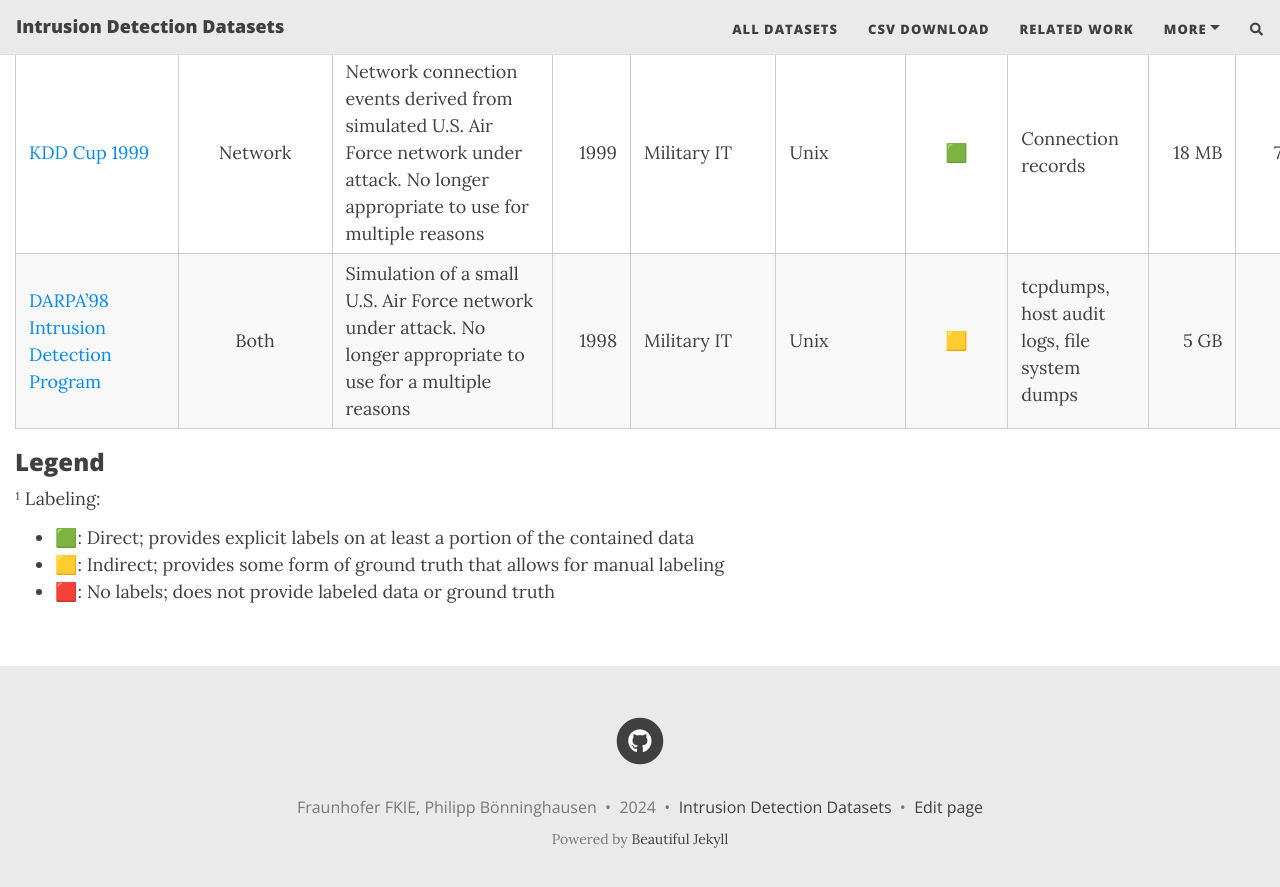
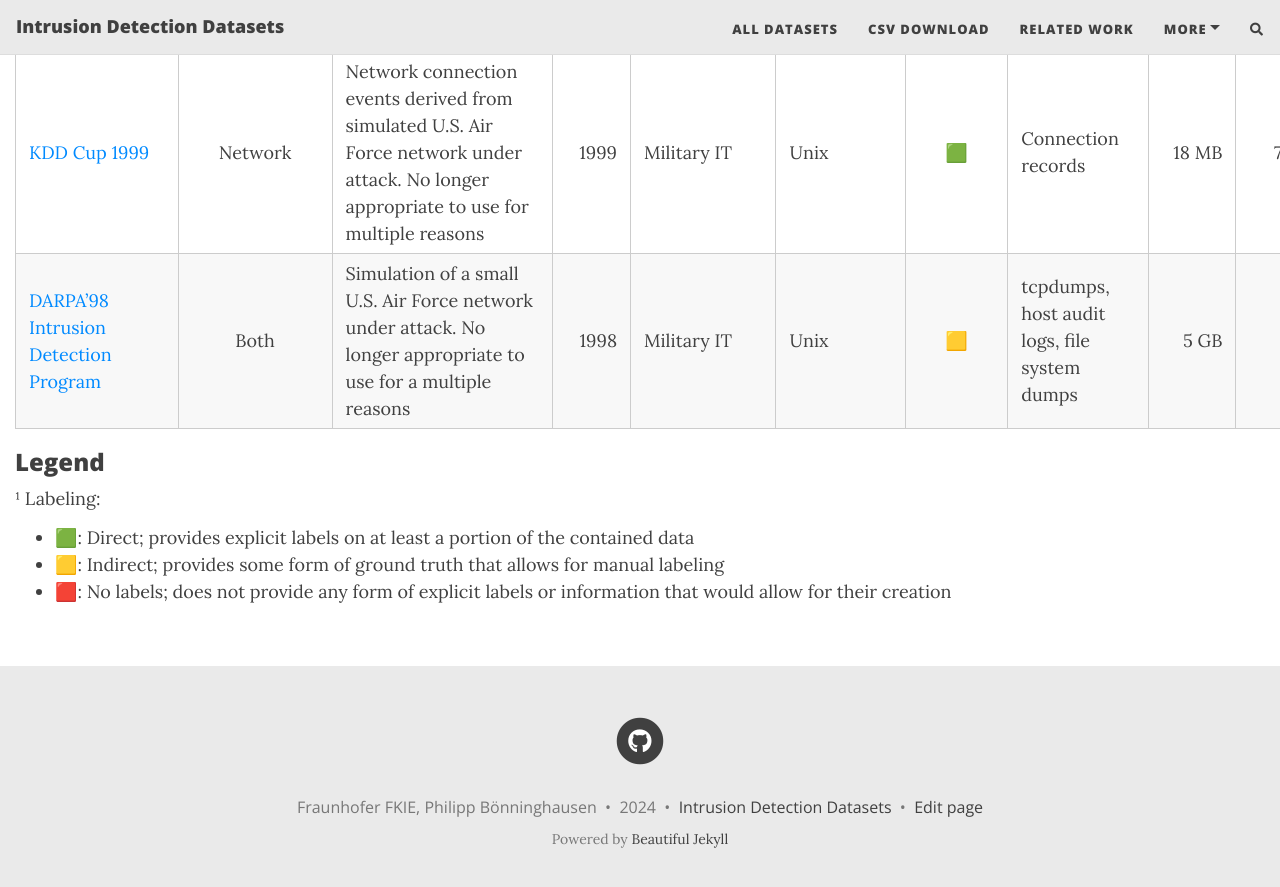
Before and after one commit to fkie-cad/COMIDDS, a Jekyll site: the page built from content/all_datasets.md, in a window 1280 px wide and 900 px high, scrolled down 8613 px. Shown: the top 887 px of the window. Built offline with Jekyll 4.4.1, drawn with Linux system fonts in a browser that asks for light colours; nearby versions of some CDN libraries; comment, search, counter and statistics services are not loaded.

Commit message:
Change description for 'No labels'

```diff
--- a/content/all_datasets.md
+++ b/content/all_datasets.md
@@ -62,4 +62,4 @@
 ¹ Labeling:
 - 🟩: Direct; provides explicit labels on at least a portion of the contained data
 - 🟨: Indirect; provides some form of ground truth that allows for manual labeling
-- 🟥: No labels; does not provide labeled data or ground truth
+- 🟥: No labels; does not provide any form of explicit labels or information that would allow for their creation
```
